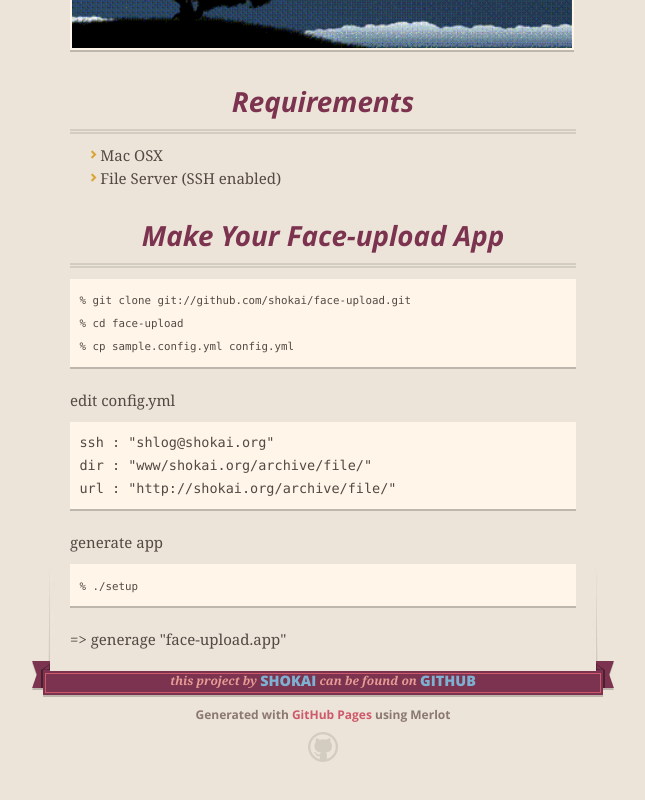
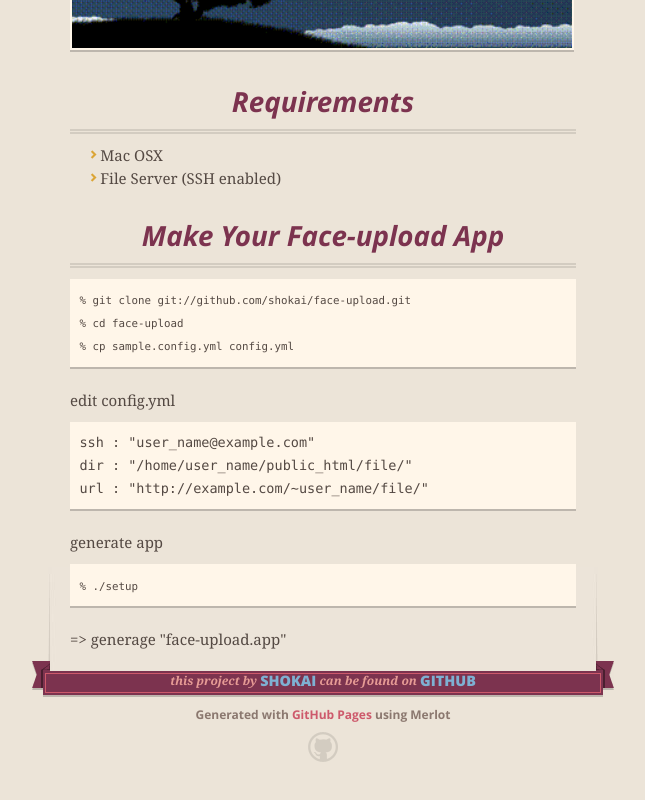
Before and after one commit to shokai/face-upload, a plain HTML site: page index.html in a window 1280 px wide. Shown: the part 671-1471 px from the top of the page, without its empty margins (317-962 px from the left). Drawn offline with Linux system fonts and the light colour scheme.

Commit message:
fix config

```diff
--- a/index.html
+++ b/index.html
@@ -69,9 +69,9 @@
 
 <p>edit config.yml</p>
 
-<div class="highlight"><pre>ssh : &quot;shlog@shokai.org&quot;
-dir : &quot;www/shokai.org/archive/file/&quot;
-url : &quot;http://shokai.org/archive/file/&quot;
+<div class="highlight"><pre>ssh : &quot;user_name@example.com&quot;
+dir : &quot;/home/user_name/public_html/file/&quot;
+url : &quot;http://example.com/~user_name/file/&quot;
 </pre></div>
 
 <p>generate app</p>
```
